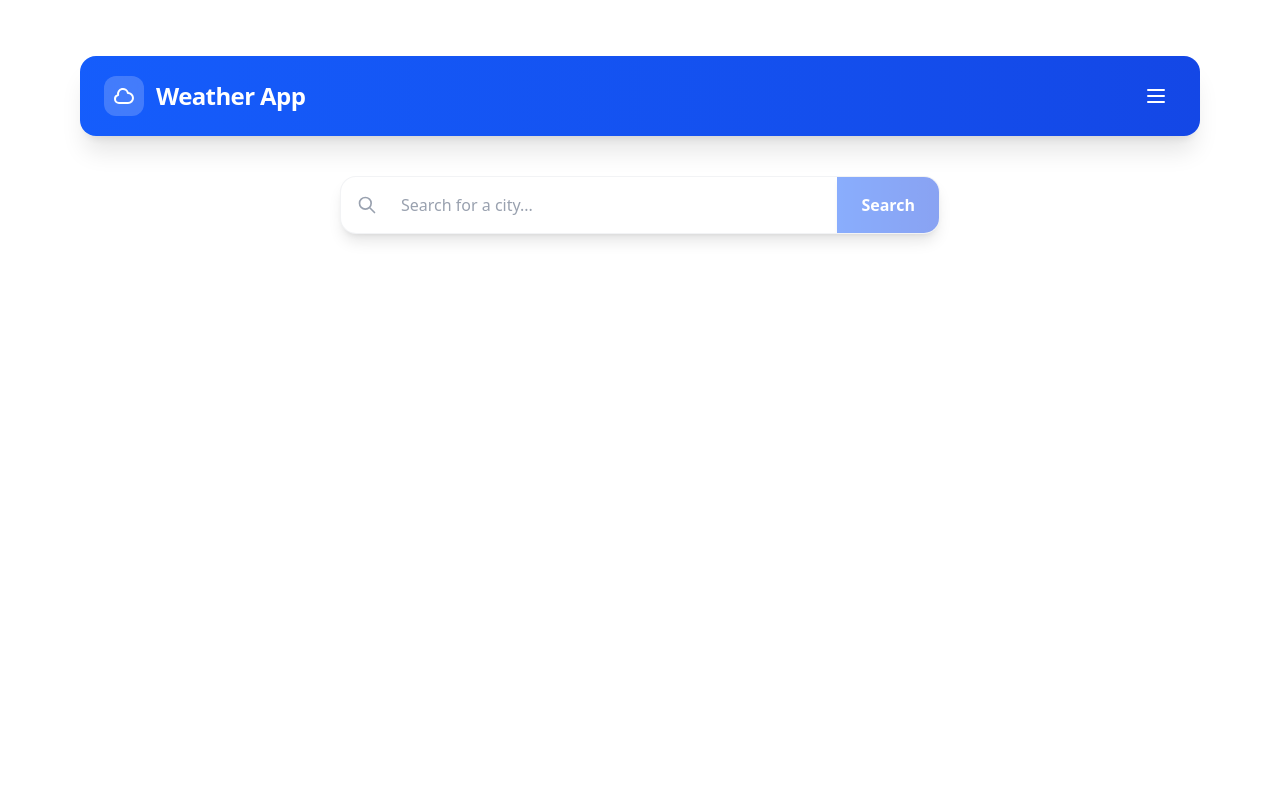
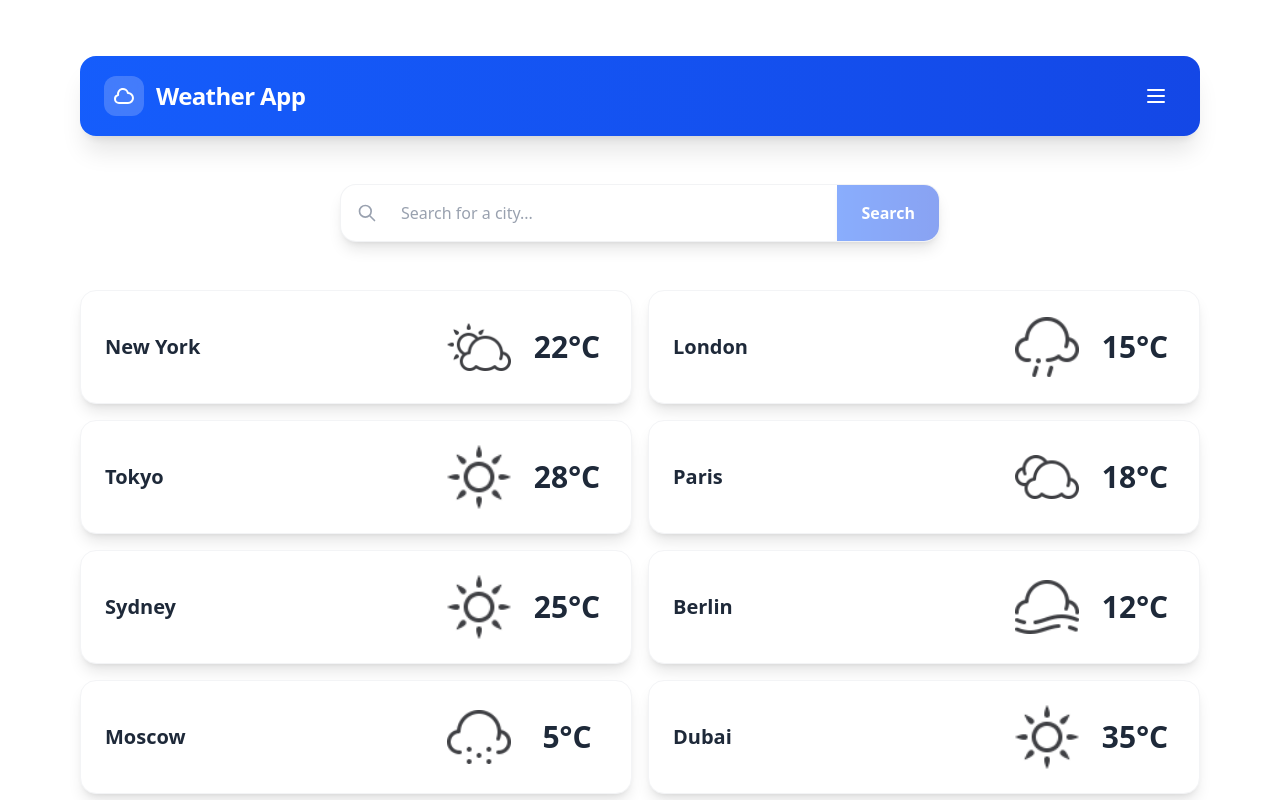
Before and after one commit to bihius/weather-app, a React (Vite) app: page / in a window 1280 px wide. Shown: the top 800 px of the page. Built offline with nearby package versions, Linux system fonts and the light colour scheme.

Commit message:
- Add CityCard for main view - Integrated sample city data into the App component and implemented a search handler. - Updated CityCard component with improved styling, including larger icons and enhanced layout for better user experience.

```diff
--- a/src/App.jsx
+++ b/src/App.jsx
@@ -1,13 +1,45 @@
 import "./App.css";
-import React from "react";
+import React, { useState } from "react";
 import SearchBar from "./components/SearchBar/SearchBar";
 import AppHeader from "./components/AppHeader/AppHeader";
+import CityCard from "./components/CityCard/CityCard";
 
 function App() {
+  // Sample cities data - replace with actual API data
+  const [cities] = useState([
+    { city: "New York", temperature: 22, icon: "Partly_Cloudy" },
+    { city: "London", temperature: 15, icon: "Light_Rain" },
+    { city: "Tokyo", temperature: 28, icon: "Sunny" },
+    { city: "Paris", temperature: 18, icon: "Overcast" },
+    { city: "Sydney", temperature: 25, icon: "Sunny" },
+    { city: "Berlin", temperature: 12, icon: "Foggy" },
+    { city: "Moscow", temperature: 5, icon: "Light_Snow" },
+    { city: "Dubai", temperature: 35, icon: "Sunny" },
+    { city: "Toronto", temperature: 8, icon: "Moderate_Rain" },
+    { city: "Barcelona", temperature: 20, icon: "Partly_Cloudy" },
+  ]);
+
+  const handleSearchChange = (query) => {
+    // TODO: Implement search functionality
+    console.log("Search query:", query);
+  };
+
   return (
-    <div className="px-4 py-6 max-w-6xl mx-auto space-y-4">
+    <div className="px-4 py-6 max-w-6xl mx-auto space-y-6">
       <AppHeader />
-      <SearchBar onSearchChange={() => {}} />
+      <SearchBar onSearchChange={handleSearchChange} />
+
+      {/* Cities Grid */}
+      <div className="grid grid-cols-1 md:grid-cols-2 gap-4">
+        {cities.map((cityData, index) => (
+          <CityCard
+            key={index}
+            city={cityData.city}
+            temperature={cityData.temperature}
+            icon={cityData.icon}
+          />
+        ))}
+      </div>
     </div>
   );
 }
--- a/src/components/CityCard/CityCard.jsx
+++ b/src/components/CityCard/CityCard.jsx
@@ -5,18 +5,20 @@ function CityCard({ city, temperature, icon }) {
   const iconSrc = getWeatherIconPath(icon);
 
   return (
-    <div className="bg-white rounded-xl shadow-md p-4 h-32 flex items-center justify-between gap-6 hover:shadow-lg hover:border-gray-300 transition-shadow duration-200 w-full border border-gray-200">
-      <h3 className="text-lg font-semibold text-gray-800">{city}</h3>
-      <div className="flex items-center gap-3">
+    <div className="bg-white rounded-2xl shadow-lg p-6 flex flex-col sm:flex-row items-center justify-between gap-4 hover:shadow-xl hover:scale-[1.02] transition-all duration-200 border border-gray-100 cursor-pointer group">
+      <h3 className="text-xl font-bold text-gray-800 group-hover:text-blue-600 transition-colors">
+        {city}
+      </h3>
+      <div className="flex items-center">
         <img
           src={iconSrc}
           alt={`${icon} weather`}
           onError={(e) => {
             e.currentTarget.src = FALLBACK_ICON;
           }}
-          className="w-12 h-12 object-contain"
+          className="w-16 h-16 object-contain mr-4"
         />
-        <p className="text-2xl font-bold text-gray-700">{temperature}°C</p>
+        <p className="text-3xl font-bold text-gray-800 min-w-[80px]">{temperature}°C</p>
       </div>
     </div>
   );
```
